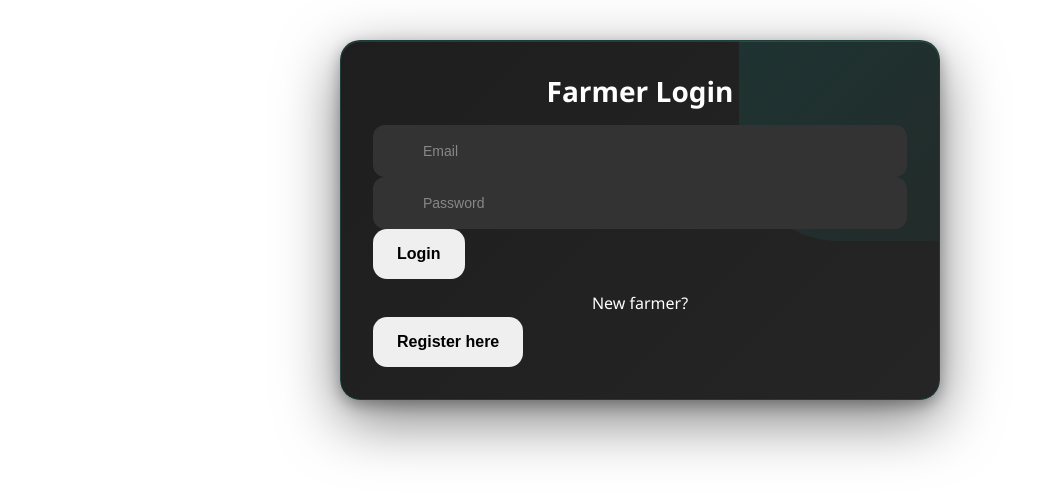
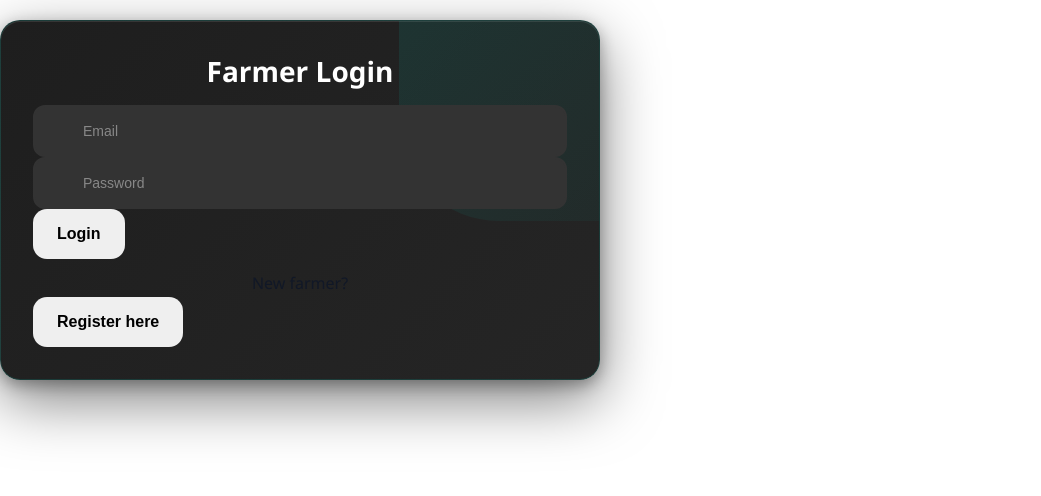
Before and after one commit to manscientific/frontend, a React (Create React App) app: page / in a window 1280 px wide. Shown: the top 496 px of the page, without its empty margins (0-1041 px from the left). Built offline with nearby package versions, Linux system fonts and the light colour scheme.

Commit message:
improved

```diff
--- a/src/App.css
+++ b/src/App.css
@@ -8,12 +8,11 @@
 body {
   margin: 0;
   font-family: 'Segoe UI', 'Roboto', 'Oxygen', 'Ubuntu', 'Cantarell', sans-serif;
-  background: #ffffff;
-  color: #ffffff;
+  background: transparent; /* Key change */
+  color: #111827;
   min-height: 100vh;
   line-height: 1.6;
 }
-
 /* App Container */
 .app-container {
   min-height: 100vh;
@@ -23,10 +22,9 @@ body {
 
 .main-content {
   flex: 1;
-  padding: 20px;
+  padding: 0; /* Remove padding */
   display: flex;
   flex-direction: column;
-  align-items: center;
 }
 
 /* Navbar - Enhanced */
--- a/src/components/AdvisoryForm.module.css
+++ b/src/components/AdvisoryForm.module.css
@@ -91,7 +91,8 @@
 /* Main Container */
 .container {
   min-height: 100vh;
-  background: linear-gradient(135deg, #f0fdf4 0%, #f0f9ff 100%);
+  width: 100%;
+  background: transparent;
   padding: 2rem 1rem;
   font-family: 'Inter', -apple-system, BlinkMacSystemFont, 'Segoe UI', Roboto, sans-serif;
 }
@@ -104,6 +105,7 @@
   margin-left: auto;
   margin-right: auto;
   padding: 0 1rem;
+  padding-top: 2rem;
 }
 
 .headerIconWrapper {
```
